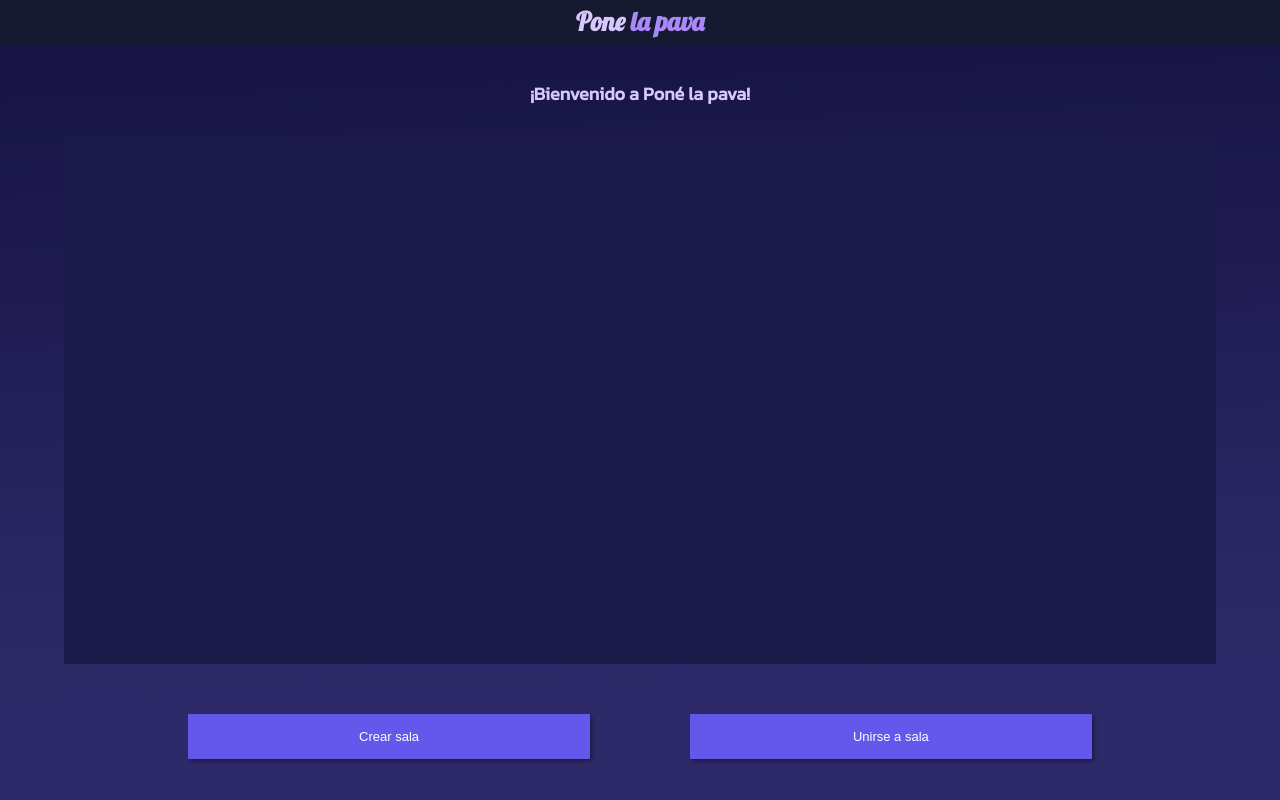
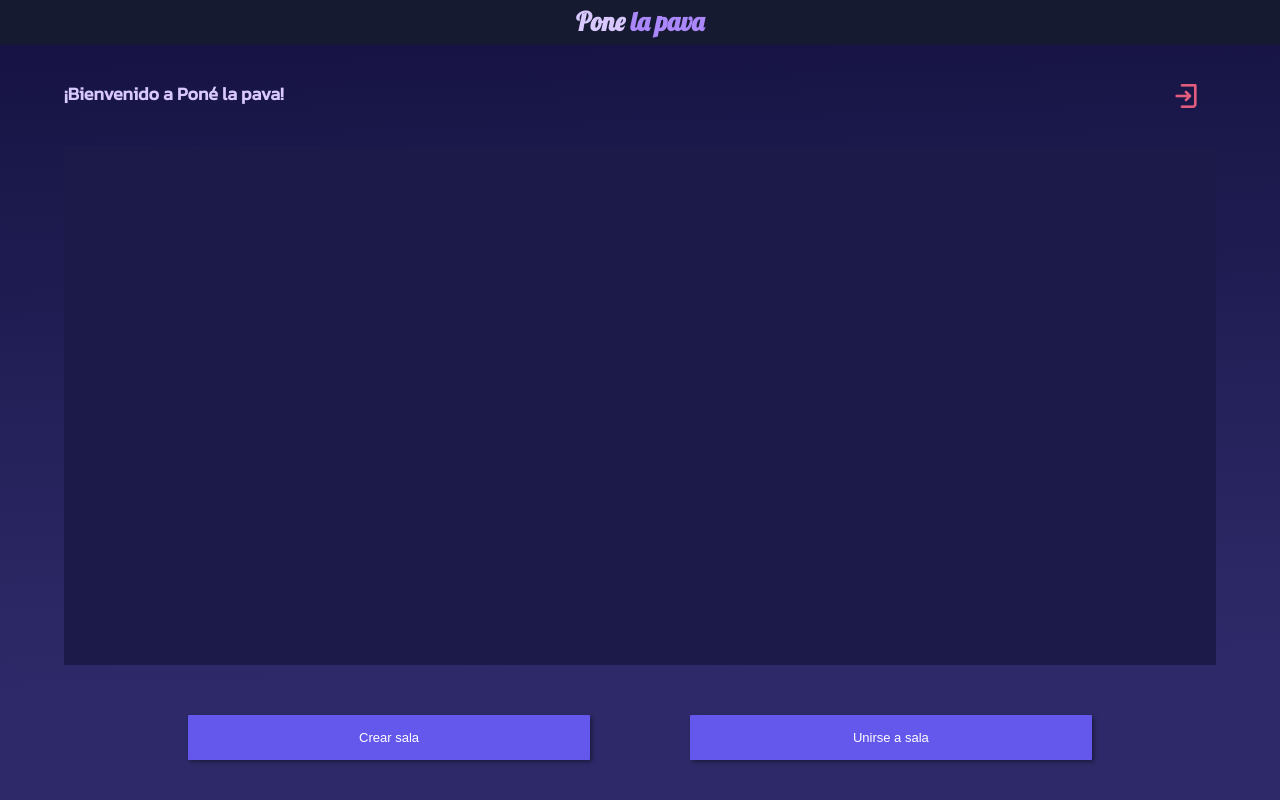
Before and after one commit to lauto16/Pone-la-pava, a Django app: page / in a window 1280 px wide. Run offline with Django 5.2, Linux system fonts and the light colour scheme; the visitor is signed in with stand-in values (Sample User, id 1); data that the repository does not hold is empty; parts of the project's set-up code (start-up, migrations or seed data) failed here and were passed over.

Commit message:
Frontend boton disconnect

```diff
--- a/Mate/static/css/index.css
+++ b/Mate/static/css/index.css
@@ -81,19 +81,29 @@ body {
 
 .description {
     margin-top: 80px;
-    text-align: center;
     font-family: 'Kanit', sans-serif;
     color: #d8c8fd;
-    width: 80%;
-    margin-left: 10%;
-    margin-right: 10%;
+    width: 90%;
+    margin-left: 5%;
+    margin-right: 5%;
+    display: inline-flex;
+}
 
+#logout-button{
+    width: 4%;
+    background-color: transparent;
+    border: 0px;
+    outline: none;
+    transition: ease opacity 0.2s;
+}
+
+#logout-button:hover{
+    opacity: 0.5;
+    cursor: pointer;
 }
 
 #title-description {
-    width: 98%;
-    margin-left: 1%;
-    margin-right: 1%;
+    width: 96%;
 }
 
 /* BUTTONS */
--- a/Mate/templates/index.html
+++ b/Mate/templates/index.html
@@ -36,6 +36,7 @@
         </div>
         <div class="send-message">
             <form id="form-send-message">
+                {% csrf_token %}
                 <input type="text" id="message-input" placeholder="Mensaje">
                 <button id="button-send" type="submit">
                     <img class="img-send" src="{% static 'img/send.png' %}" alt="Entrar">
@@ -60,6 +61,7 @@
             </button>
         </div>
         <form action="" id="form-create-room">
+            {% csrf_token %}
             <div class="container-inputs-modal">
                 <input type="text" placeholder="Nombre de la sala" name="room_name" id="input-room-name"
                     class="input-form">
@@ -75,6 +77,7 @@
                     </button>
                 </div>
                 <form action="">
+                    {% csrf_token %}
                     <div class="join-room">
                         <button id="create-room-modal" type="submit" class="button-room">
                             Crear sala
@@ -97,6 +100,7 @@
             </button>
         </div>
         <form action="" id="form-join-room">
+            {% csrf_token %}
             <div class="container-inputs-modal">
                 <input type="text" placeholder="Codigo de la sala" name="room_code_join" id="input-room-code"
                     class="input-form">
@@ -131,6 +135,12 @@
                 <h1 id="title-description">¡Bienvenido a Pon&eacute;
                     la pava!
                 </h1>
+                <form id="form-logout" action="" method="post">
+                    {% csrf_token %}
+                    <button id="logout-button">
+                        <img class="img-disconnect" src="{% static 'img/disconnect.png' %}" alt="Cerrar sesion">
+                    </button>
+                </form>
             </section>
             <section class="container-rooms" id="container-rooms">
                 <div class="rooms" id="rooms">
@@ -147,6 +157,7 @@
                         </div>
                         <div class="join-created-room">
                             <form action="" class="form-join-created-room" id="join-{{ room.code }}">
+                                {% csrf_token %}
                                 <button class="join-created-room-button">
                                     <img class="img-join" src="{% static 'img/join.png' %}" alt="Entrar">
                                 </button>
@@ -195,6 +206,7 @@
                 </div>
                 <div class="join-created-room">
                     <form action="" class="form-join-created-room" id="join-${message.room_code}">
+                        {% csrf_token %}
                         <button class="join-created-room-button">
                             <img class="img-join" src="{% static 'img/join.png' %}" alt="Entrar">
                         </button>
--- a/Mate/utils.py
+++ b/Mate/utils.py
@@ -145,7 +145,6 @@ def isConnected(user):
 
     except Exception as e:
         logger.exception('Error: %s', str(e))
-        return False
 
     return response
 
--- a/chat/consumers.py
+++ b/chat/consumers.py
@@ -62,6 +62,7 @@ class ChatConsumer(WebsocketConsumer):
 
         self.action = self.scope['url_route']['kwargs']['action']
         self.user = self.get_user(self.scope)
+        print("USUARIO: ", self.user)
         self.room_code = 0
         logger = logging.getLogger(__name__)
 
@@ -163,6 +164,9 @@ class ChatConsumer(WebsocketConsumer):
         print('disconnecting user from ', self.room_code)
 
         disconnect_data = isConnected(user=self.user)
+
+        if disconnect_data['state'] is False:
+            return
 
         if disconnect_data['connected_room_code'] in self.channel_layer.groups:
             async_to_sync(self.channel_layer.group_discard)(
--- a/chat/views.py
+++ b/chat/views.py
@@ -3,6 +3,7 @@ from django.shortcuts import render
 from django.http import JsonResponse
 from django.contrib.auth.decorators import login_required
 import json
+from django.contrib.auth import logout
 
 
 @login_required
```
